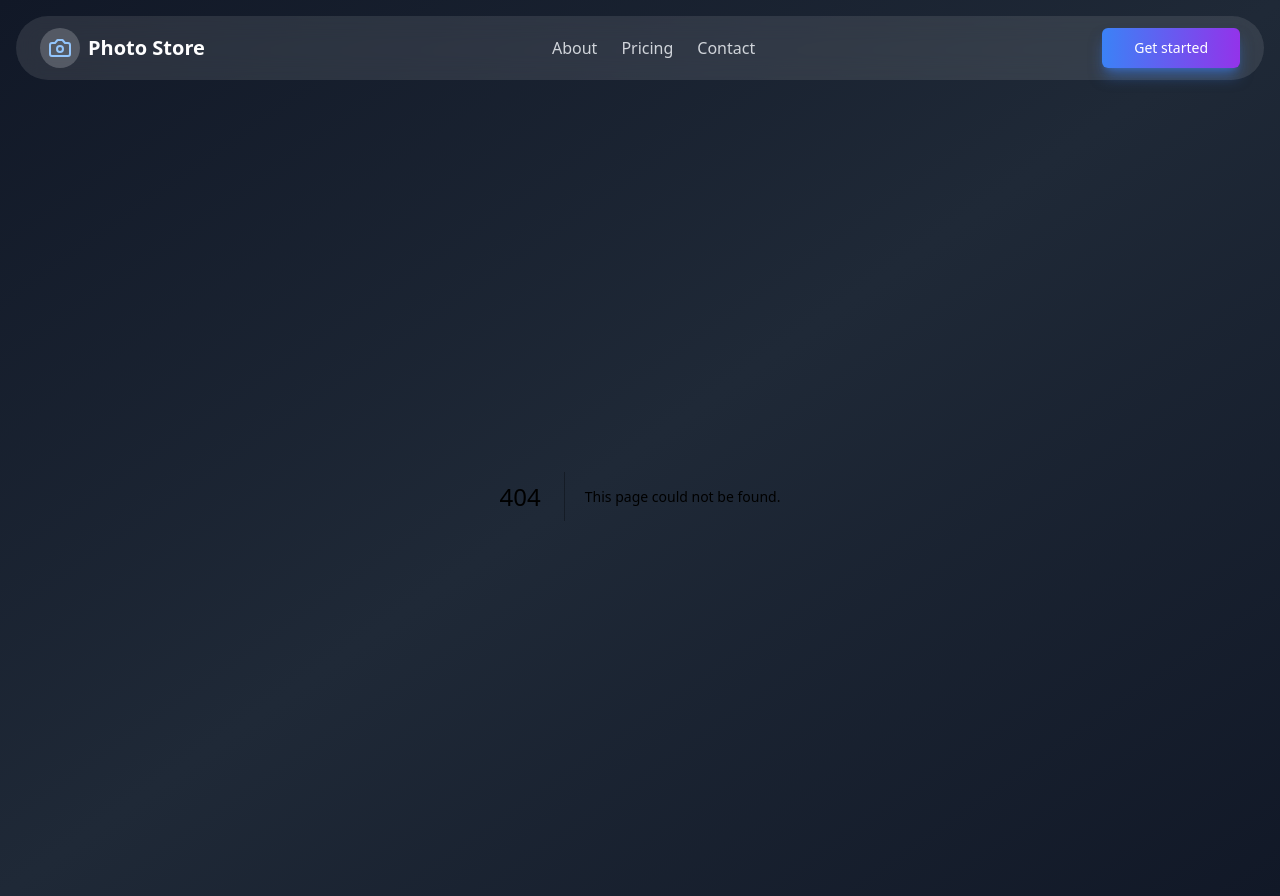
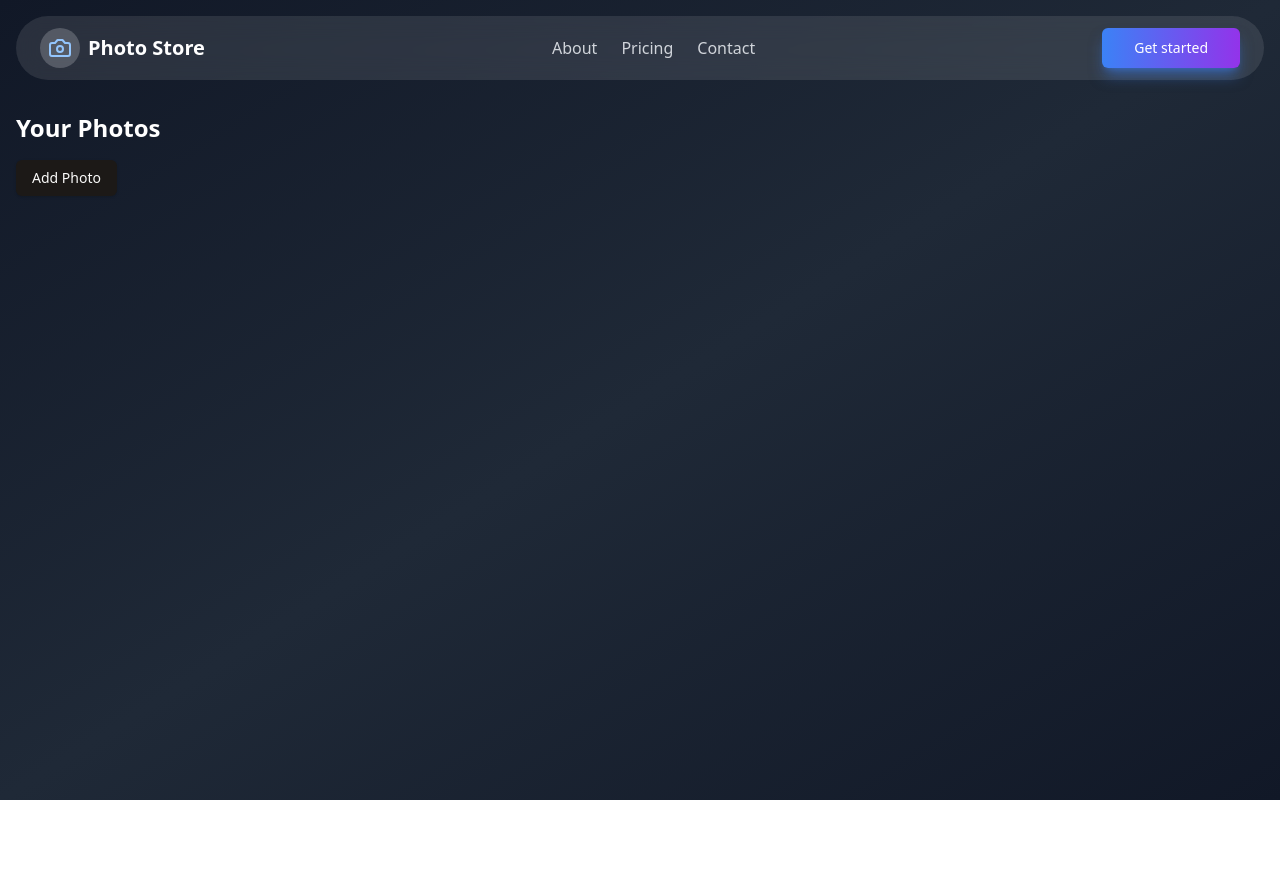
Before and after one commit to KriteshTimsina/photoscloud, a Next.js app: page /photos in a window 1280 px wide. Before the commit this address had no page. After the commit the page ends 800 px from the top, so only its background shows below. Built offline with nearby package versions, Linux system fonts and the light colour scheme.

Commit message:
feat: upload image

```diff
--- a/src/app/dashboard/page.tsx
+++ /dev/null
@@ -1,15 +0,0 @@
-import { Suspense } from "react"
-import PhotoGrid from "@/components/PhotoGrid"
-import AddPhotoButton from "@/components/AddPhotoButton"
-
-export default function DashboardPage() {
-  return (
-    <div className="container mx-auto p-4">
-      <h1 className="text-2xl font-bold mb-4">Your Photos</h1>
-      <AddPhotoButton />
-      <Suspense fallback={<div>Loading photos...</div>}>
-        <PhotoGrid />
-      </Suspense>
-    </div>
-  )
-}
--- a/src/app/layout.tsx
+++ b/src/app/layout.tsx
@@ -9,7 +9,7 @@ export default function RootLayout({
 }) {
   return (
     <html lang="en">
-      <body className="relative min-h-screen overflow-hidden bg-gradient-to-br from-gray-900 via-gray-800 to-gray-900">
+      <body className="relative min-h-screen bg-gradient-to-br from-gray-900 via-gray-800 to-gray-900">
         <Header />
         <main className="relative z-10 pt-24">{children}</main>
       </body>
--- a/src/app/page.tsx
+++ b/src/app/page.tsx
@@ -3,7 +3,7 @@ import { Button } from "@/components/ui/button";
 
 export default function LandingPage() {
   return (
-    <div className="flex min-h-screen flex-col items-center justify-center px-4 text-center">
+    <div className="flex h-screen flex-col items-center justify-center px-4 text-center">
       <h1 className="mb-8 text-4xl font-extrabold uppercase leading-tight text-white md:text-7xl">
         <span className="block">
           Store{" "}
@@ -22,7 +22,7 @@ export default function LandingPage() {
           </span>
         </span>
       </h1>
-      <Link href="/dashboard">
+      <Link href="/photos">
         <Button
           size="lg"
           className="transform rounded-full bg-gradient-to-r from-blue-500 to-purple-600 px-8 py-6 text-lg text-white shadow-lg shadow-blue-500/50 transition-all duration-300 hover:scale-105 hover:from-blue-600 hover:to-purple-700 hover:shadow-xl hover:shadow-purple-600/50"
--- /dev/null
+++ b/src/app/photos/layout.tsx
@@ -0,0 +1,17 @@
+"use client";
+
+import type React from "react";
+import "@/styles/globals.css";
+import PhotosProvider from "@/context/PhotosContext";
+
+export default function RootLayout({
+  children,
+}: {
+  children: React.ReactNode;
+}) {
+  return (
+    <PhotosProvider>
+      <div> {children}</div>
+    </PhotosProvider>
+  );
+}
--- /dev/null
+++ b/src/app/photos/page.tsx
@@ -0,0 +1,15 @@
+import { Suspense } from "react";
+import PhotoGrid from "@/components/PhotoGrid";
+import AddPhotoButton from "@/components/AddPhotoButton";
+
+export default function Photos() {
+  return (
+    <div className="container mx-auto p-4">
+      <h1 className="mb-4 text-2xl font-bold text-white">Your Photos</h1>
+      <AddPhotoButton />
+      <Suspense fallback={<div>Loading photos...</div>}>
+        <PhotoGrid />
+      </Suspense>
+    </div>
+  );
+}
--- /dev/null
+++ b/src/assets/images/index.ts
@@ -0,0 +1,7 @@
+import container from "@/assets/images/Container.png";
+import flyer from "@/assets/images/flyer-portrait.jpg";
+
+export const images = {
+  container,
+  flyer,
+};
--- a/src/components/PhotoGrid.tsx
+++ b/src/components/PhotoGrid.tsx
@@ -1,34 +1,36 @@
-"use client"
+"use client";
 
-import Image from "next/image"
-import { useState, useEffect } from "react"
-
-// This is a mock function. In a real app, you'd fetch this data from your backend.
-const fetchPhotos = async () => {
-  // Simulating an API call
-  await new Promise((resolve) => setTimeout(resolve, 1000))
-  return [
-    "/placeholder.svg?height=300&width=300",
-    "/placeholder.svg?height=300&width=300",
-    "/placeholder.svg?height=300&width=300",
-    // Add more placeholder images as needed
-  ]
-}
+import type { StaticImageData } from "next/image";
+import { useState } from "react";
+import container from "@/assets/images/container.png";
+import flyer from "@/assets/images/flyer-portrait.jpg";
+import Image from "next/image";
+import { usePhotoUpload } from "@/context/PhotosContext";
 
 export default function PhotoGrid() {
-  const [photos, setPhotos] = useState<string[]>([])
+  const [photos, setPhotos] = useState<StaticImageData[]>([
+    container,
+    flyer,
+    container,
+  ]);
 
-  useEffect(() => {
-    fetchPhotos().then(setPhotos)
-  }, [])
+  const { images } = usePhotoUpload();
 
   return (
-    <div className="grid grid-cols-1 sm:grid-cols-2 md:grid-cols-3 lg:grid-cols-4 gap-4">
-      {photos.map((photo, index) => (
-        <div key={index} className="aspect-square relative overflow-hidden rounded-lg shadow-md">
-          <Image src={photo || "/placeholder.svg"} alt={`Photo ${index + 1}`} layout="fill" objectFit="cover" />
+    <div className="grid grid-cols-1 gap-4 sm:grid-cols-2 md:grid-cols-3 lg:grid-cols-4">
+      {images.map((photo, index) => (
+        <div
+          key={index}
+          className="relative aspect-square overflow-hidden rounded-lg shadow-md"
+        >
+          <Image
+            src={photo ?? ""}
+            alt={`Photo ${index + 1}`}
+            layout="fill"
+            objectFit="cover"
+          />
         </div>
       ))}
     </div>
-  )
+  );
 }
--- a/src/components/PhotoUpload.tsx
+++ b/src/components/PhotoUpload.tsx
@@ -1,35 +1,39 @@
-"use client"
+"use client";
 
-import { useState, useCallback } from "react"
-import { useDropzone } from "react-dropzone"
-import { Button } from "@/components/ui/button"
+import { useState, useCallback } from "react";
+import { useDropzone } from "react-dropzone";
+import { Button } from "@/components/ui/button";
+import { usePhotoUpload } from "@/context/PhotosContext";
 
 interface PhotoUploadProps {
-  onUploadComplete: () => void
+  onUploadComplete: () => void;
 }
 
 export default function PhotoUpload({ onUploadComplete }: PhotoUploadProps) {
-  const [uploading, setUploading] = useState(false)
+  const [uploading, setUploading] = useState(false);
+  const { onUpload } = usePhotoUpload();
 
   const onDrop = useCallback(
     (acceptedFiles: File[]) => {
+      console.log(acceptedFiles, "ACCEPTED");
       // Handle file upload here
-      setUploading(true)
+      setUploading(true);
       // Simulating upload process
       setTimeout(() => {
-        setUploading(false)
-        onUploadComplete()
-      }, 2000)
+        setUploading(false);
+        onUpload(acceptedFiles);
+        onUploadComplete();
+      }, 2000);
     },
     [onUploadComplete],
-  )
+  );
 
-  const { getRootProps, getInputProps, isDragActive } = useDropzone({ onDrop })
+  const { getRootProps, getInputProps, isDragActive } = useDropzone({ onDrop });
 
   return (
     <div
       {...getRootProps()}
-      className={`border-2 border-dashed rounded-lg p-8 text-center cursor-pointer ${
+      className={`cursor-pointer rounded-lg border-2 border-dashed p-8 text-center ${
         isDragActive ? "border-blue-500 bg-blue-50" : "border-gray-300"
       }`}
     >
@@ -40,10 +44,12 @@ export default function PhotoUpload({ onUploadComplete }: PhotoUploadProps) {
         <p>Drop the files here ...</p>
       ) : (
         <div>
-          <p className="mb-4">Drag 'n' drop some files here, or click to select files</p>
+          <p className="mb-4">
+            {"Drag 'n' drop some files here, or click to select files"}
+          </p>
           <Button type="button">Select Files</Button>
         </div>
       )}
     </div>
-  )
+  );
 }
--- a/src/components/header.tsx
+++ b/src/components/header.tsx
@@ -43,7 +43,7 @@ const Header = () => {
               </li>
             </ul>
           </nav>
-          <Link href="/dashboard">
+          <Link href="/photos">
             <Button
               size="lg"
               className="transform bg-gradient-to-r from-blue-500 to-purple-600 text-white shadow-lg shadow-blue-500/50 transition-all duration-300 hover:scale-105 hover:from-blue-600 hover:to-purple-700 hover:shadow-xl hover:shadow-purple-600/50"
--- /dev/null
+++ b/src/context/PhotosContext.tsx
@@ -0,0 +1,39 @@
+import React, { createContext, useContext, useState } from "react";
+
+type PhotosContextProps = {
+  images: string[];
+  onUpload: (files: File[]) => void;
+};
+
+export const PhotosContext = createContext<PhotosContextProps | null>(null);
+
+const PhotosProvider = ({ children }: { children: React.ReactElement }) => {
+  const [images, setImages] = useState<string[]>([]);
+
+  const onUpload = (files: File[]) => {
+    if (files) {
+      files.map((file) => {
+        const imageUrl = URL.createObjectURL(file);
+        setImages((prev) => [...prev, imageUrl]);
+      });
+    }
+  };
+
+  return (
+    <PhotosContext.Provider value={{ images, onUpload }}>
+      {children}
+    </PhotosContext.Provider>
+  );
+};
+
+export default PhotosProvider;
+
+export const usePhotoUpload = () => {
+  const context = useContext(PhotosContext);
+
+  if (context === null) {
+    throw new Error("Cannot find photo context");
+  }
+
+  return context;
+};
```
Also changed, not shown: src/assets/images/container.png (added), src/assets/images/flyer-portrait.jpg (added).
